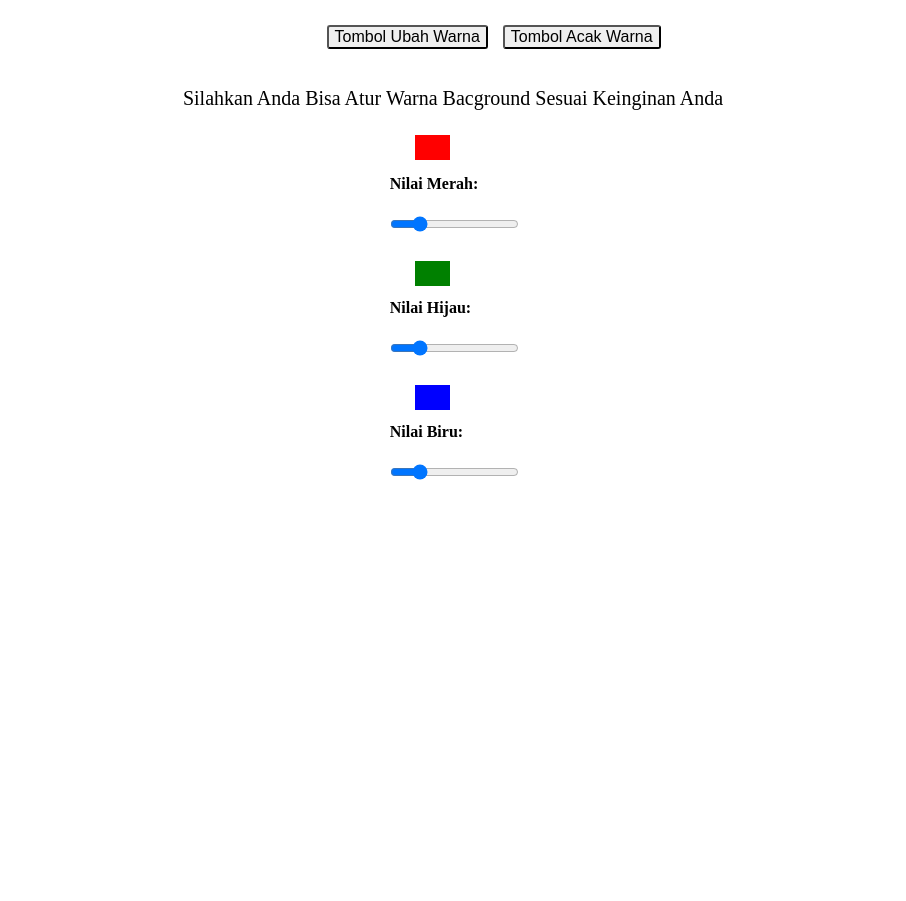
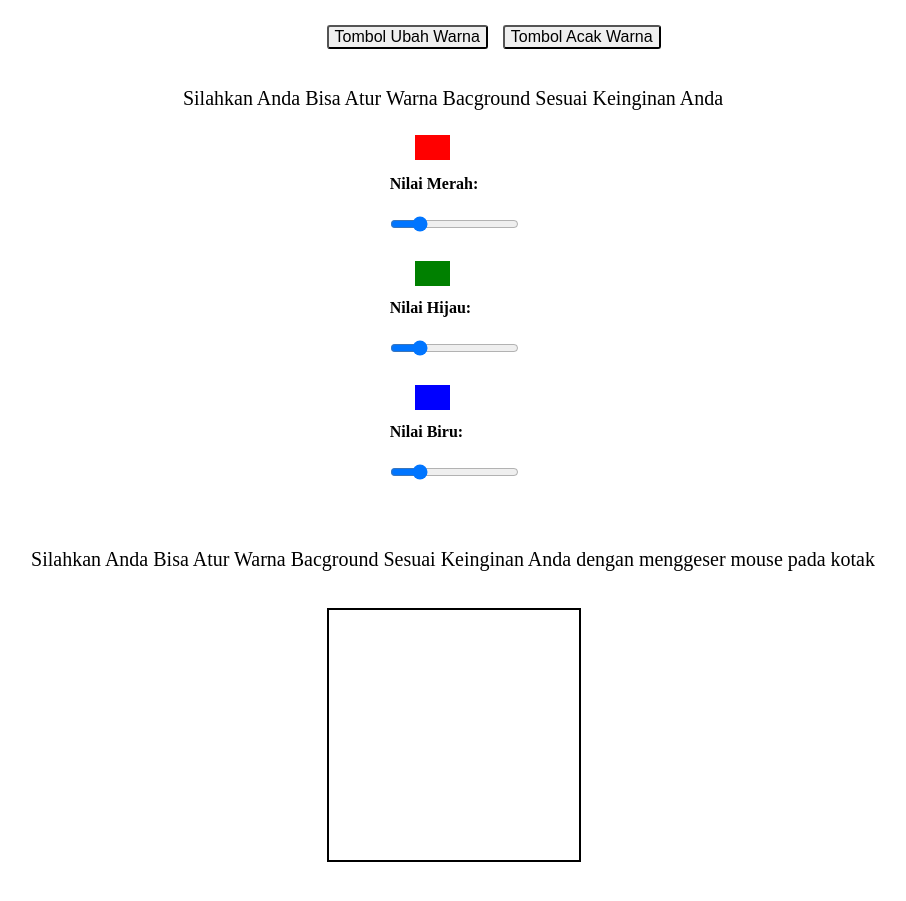
Before and after one commit to itsMeVela/projekWarnaFix_JS, a plain HTML site: page index.html in a window 1280 px wide. Shown: the part 113-1014 px from the top of the page, without its empty margins (187-1093 px from the left). Before the commit the page ends 800 px from the top, so only its background shows below. Drawn offline with Linux system fonts and the light colour scheme.

Commit message:
kotakWarna sudah

```diff
--- a/index.html
+++ b/index.html
@@ -20,10 +20,15 @@
     .Biru{
         background-color: blue;
     }
+    .kotakWarna{
+        width: 250px;
+        height: 250px;
+
+    }
 </style>
 <body>
     <h1 id="judul">BERMAIN DENGAN WARNA</h1>
-
+    <div class="kotakWarna"></div>
     <script src="script.js"></script>
 </body>
 </html>
--- a/script.js
+++ b/script.js
@@ -207,8 +207,9 @@ nilai3.insertAdjacentElement('afterend', sliderBiru);
 sliderBiru.style.marginLeft = '45%';
 
 //oke slider sudah dibuat, mari kita buat event, agar user bisa menggesernya
+//******************************************************************************************************************************************************** */
 
-//kita tangkap semuanya, menggunakan querySelector yang semuanya ada attributnya
+//kita tangkap semuanya, menggunakan querySelectorAll yang semuanya ada attributnya
 const range = document.querySelectorAll('input[type="range"]');
 
 range.forEach(function(input){
@@ -219,3 +220,29 @@ range.forEach(function(input){
     document.body.style.backgroundColor = color;
    })
 });
+
+//******************************************************************************************************************************************************** */
+
+//oke kali ini saya berniat, membuat kotak yang nantinya sumbu x dan y nya mewakili nilai r dan g, user besas atur bg nya melalui kottak tersebut
+
+//teks
+const teks2 = document.createElement('p');
+const isiTeks2 = document.createTextNode('Silahkan Anda Bisa Atur Warna Bacground Sesuai Keinginan Anda dengan menggeser mouse pada kotak');
+
+//rangkai
+teks2.appendChild(isiTeks2);
+
+//kita tampilkan
+sliderBiru.insertAdjacentElement('afterend', teks2);
+//atur style pada teks
+teks2.style.textAlign = 'center';
+teks2.style.fontSize = '20px';
+teks2.style.marginTop = '5%';
+
+//kita buat div
+const kotakWarna = document.createElement('div');
+kotakWarna.classList.add('kotakWarna');
+teks2.insertAdjacentElement('afterend', kotakWarna);
+kotakWarna.style.marginLeft ='40%';
+kotakWarna.style. border= '2px solid black';
+kotakWarna.style.marginTop = '3%'
```
